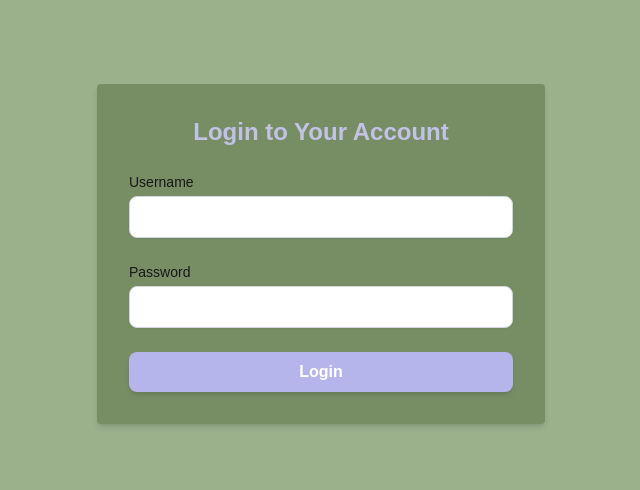
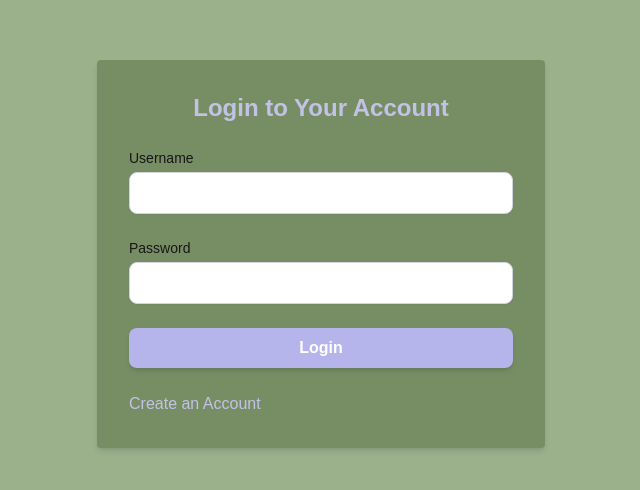
Before and after one commit to mmmacler/healthhub, a Next.js app in the folder azenda/: page / in a window 1280 px wide. Shown: the part 146-636 px from the top of the page, without its empty margins (319-959 px from the left). Built offline with nearby package versions, Linux system fonts and the light colour scheme.

Commit message:
hyperlink to account creation

```diff
--- a/azenda/app/page.tsx
+++ b/azenda/app/page.tsx
@@ -14,7 +14,7 @@ export default function Home() {
 'use client';
 
 import { useState } from 'react';
-
+import Link from 'next/link'
 // Regular expression to allow only letters and numbers for username
 const usernameRegex = /^[a-zA-Z0-9]+$/;
 
@@ -94,6 +94,7 @@ const LoginPage = () => {
                         {loading ? 'Logging in...' : 'Login'}
                     </button>
                 </form>
+                <Link href = "/addaccount" style={{color: '#c2c2e6'}}><br />Create an Account</Link>
             </div>
         </div>
     );
```
